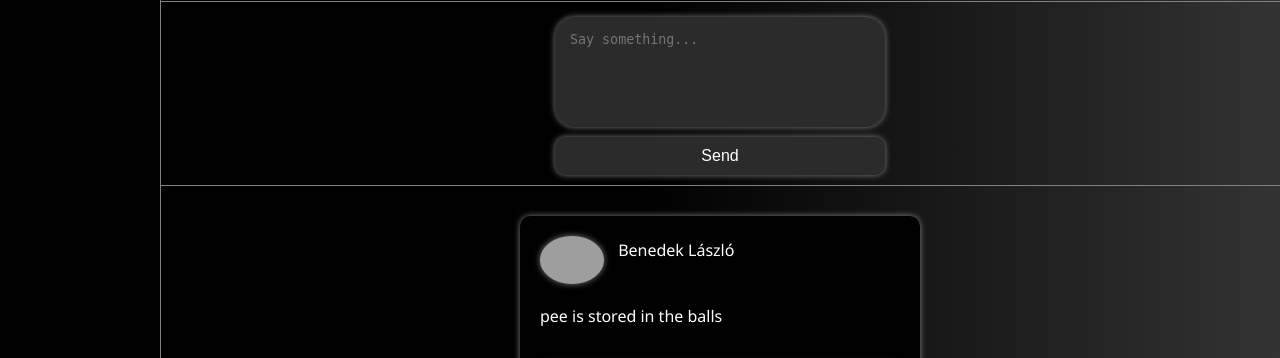
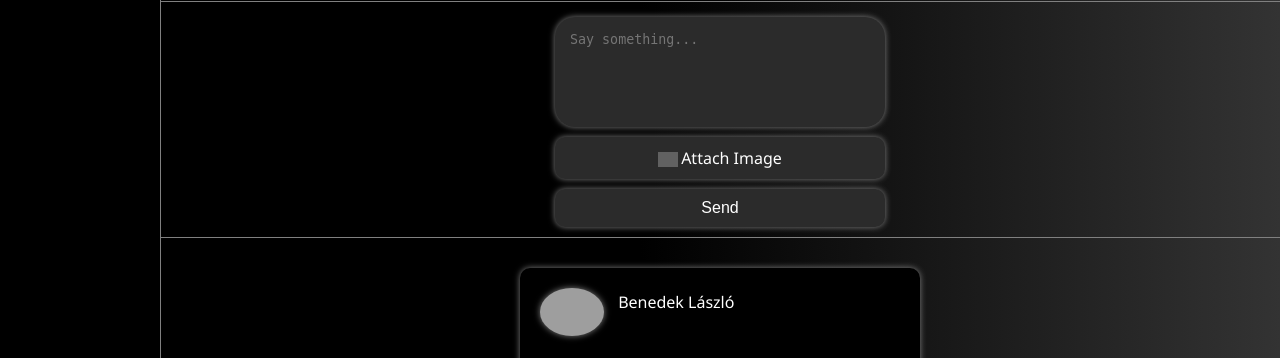
Before and after one commit to DowerX/quack, a PHP site: page /html/profile.html in a window 1280 px wide. Shown: the part 358-716 px from the top of the page. Run offline with PHP 8.4, Linux system fonts and the light colour scheme; grey boxes are pictures that could not be loaded.

Commit message:
Added image upload form elements and basic JS.

```diff
--- a/css/login.css
+++ b/css/login.css
@@ -22,7 +22,6 @@ main {
     height: 100vh;
     z-index: 10;
     backdrop-filter: blur(5px);
-    cursor: none;
 }
 
 #pointer {
--- a/css/profile.css
+++ b/css/profile.css
@@ -71,5 +71,29 @@
     max-width: 330px;
     color: var(--text-color);
     background-color: var(--separator-color-alt);
+}
+#new-post input[type="file"] {
+    display: none;
+}
 
+#new-post label {
+    margin: 10px auto;
+    border: none;
+    padding: 10px 0px;
+    text-align: center;
+    margin: 10px auto 0 auto;
+    display: block;
+    border-radius: 10px;
+    font-size: medium;
+    max-width: 330px;
+    color: var(--text-color);
+    background-color: var(--separator-color-alt);
+    width: 100%;
 }
+
+#new-post img {
+    width: 20px;
+    display: inline;
+    padding-right: 3px;
+    transform: translateY(3px);
+}
--- a/css/sidebar.css
+++ b/css/sidebar.css
@@ -32,6 +32,7 @@
     width: 20px;
     display: inline;
     padding: 0;
+    transform: translateY(3px);
 }
 
 #side-bar ul {
--- a/css/style.css
+++ b/css/style.css
@@ -19,8 +19,8 @@
 }
 
 .highlight:hover {
-    color: var(--highlight-color);
-    filter: drop-shadow(0 0 10px var(--highlight-color));
+    color: var(--highlight-color) !important;
+    filter: drop-shadow(0 0 10px var(--highlight-color)) !important;
 }
 
 .gradient-bg {
--- a/html/feed.html
+++ b/html/feed.html
@@ -21,6 +21,7 @@
             <tbody>
                 <tr>
                     <td id="side-bar">
+                        <nav>
                             <a class="highlight preload" href="#"><img class="invert" src="/img/duck90.png" alt="duck logo"></a>
                             <ul>
                                 <li><a class="highlight preload current-item" href="/html/feed.html"><img class="invert" src="/img/hashtag-large-96.png">Feed</a></li>
@@ -29,6 +30,7 @@
                                 <li><a class="highlight preload" href="javascript:logout()"><img class="invert" src="/img/open-pane-96.png">Log Out</a></li>
                                 <li><a class="highlight preload" href="javascript:toggleColorScheme()"><img class="invert" src="/img/sun-96.png">Dark Mode</a></li>
                             </ul>
+                        </nav>
                     </td>
                     <td id="main-area">
                         <div id="search-bar">
--- a/html/post.html
+++ b/html/post.html
@@ -22,6 +22,7 @@
             <tbody>
                 <tr>
                     <td id="side-bar">
+                        <nav>
                             <a class="highlight preload" href="#"><img class="invert" src="/img/duck90.png" alt="duck logo"></a>
                             <ul>
                                 <li><a class="highlight preload" href="/html/feed.html"><img class="invert" src="/img/hashtag-large-96.png">Feed</a></li>
@@ -30,6 +31,7 @@
                                 <li><a class="highlight preload" href="javascript:logout()"><img class="invert" src="/img/open-pane-96.png">Log Out</a></li>
                                 <li><a class="highlight preload" href="javascript:toggleColorScheme()"><img class="invert" src="/img/sun-96.png">Dark Mode</a></li>
                             </ul>
+                        </nav>
                     </td>
                     <td id="main-area">
                         <div id="search-bar">
@@ -54,7 +56,7 @@
                             </li>
                         </ul>
                         <div id="new-post">
-                            <form id="new-post-form">
+                            <form id="new-post-form" action="javascript:makeReply()">
                                 <textarea placeholder="Say something..." name="content" form="new-post-form"></textarea>
                                 <input type="submit" value="Send" class="highlight preload">
                             </form>
--- a/html/profile.html
+++ b/html/profile.html
@@ -22,6 +22,7 @@
             <tbody>
                 <tr>
                     <td id="side-bar">
+                        <nav>
                             <a class="highlight preload" href="#"><img class="invert" src="/img/duck90.png" alt="duck logo"></a>
                             <ul>
                                 <li><a class="highlight preload" href="/html/feed.html"><img class="invert" src="/img/hashtag-large-96.png">Feed</a></li>
@@ -30,6 +31,7 @@
                                 <li><a class="highlight preload" href="javascript:logout()"><img class="invert" src="/img/open-pane-96.png">Log Out</a></li>
                                 <li><a class="highlight preload" href="javascript:toggleColorScheme()"><img class="invert" src="/img/sun-96.png">Dark Mode</a></li>
                             </ul>
+                        </nav>
                     </td>
                     <td id="main-area">
                         <div id="search-bar">
@@ -44,8 +46,11 @@
                             <p>pee is stored in the balls</p>
                         </div>
                         <div id="new-post">
-                            <form id="new-post-form">
+                            <form id="new-post-form" action="javascript:makePost()">
                                 <textarea placeholder="Say something..." name="content" form="new-post-form"></textarea>
+                                <label for="file" class="highlight preload"><img src="/img/add-image-90.png" class="invert">Attach Image</label>
+                                <input type="file" id="file" accept="image/jpg, image/jpeg, image/png">
+                                <script>document.getElementById("file").addEventListener("change", encodeFile);</script>
                                 <input type="submit" value="Send" class="highlight preload">
                             </form>
                         </div>
--- a/html/search.html
+++ b/html/search.html
@@ -20,6 +20,7 @@
             <tbody>
                 <tr>
                     <td id="side-bar">
+                        <nav>
                             <a class="highlight preload" href="#"><img class="invert" src="/img/duck90.png" alt="duck logo"></a>
                             <ul>
                                 <li><a class="highlight preload" href="/html/feed.html"><img class="invert" src="/img/hashtag-large-96.png">Feed</a></li>
@@ -28,6 +29,7 @@
                                 <li><a class="highlight preload" href="javascript:logout()"><img class="invert" src="/img/open-pane-96.png">Log Out</a></li>
                                 <li><a class="highlight preload" href="javascript:toggleColorScheme()"><img class="invert" src="/img/sun-96.png">Dark Mode</a></li>
                             </ul>
+                        </nav>
                     </td>
                     <td id="main-area">
                         <div id="search-bar">
--- a/js/post.js
+++ b/js/post.js
@@ -4,6 +4,7 @@ function removePost(id) {
     }
     window.location = window.location;
 }
+
 function removeReply(id) {
     if(confirm("Are you sure you want to remove this relpy?")) {
         console.log("TODO: remove reply");
@@ -15,3 +16,24 @@ function likePost(id) {
     console.log("TODO: like post");
     window.location = window.location;
 }
+
+var fileEncoded = null;
+function encodeFile() {
+    let files = document.getElementById("file").files;
+    if (files.length != 1) return;
+    let reader = new FileReader();
+    reader.readAsDataURL(files[0]);
+    reader.onloadend = () => {
+        fileEncoded = reader.result;
+    }
+}
+
+function makePost() {
+    console.log("TODO: make post");
+    window.location = window.location;
+}
+
+function makeReply() {
+    console.log("TODO: make reply");
+    window.location = window.location;
+}
```
Lines whose indentation alone changed are shown as unchanged.
